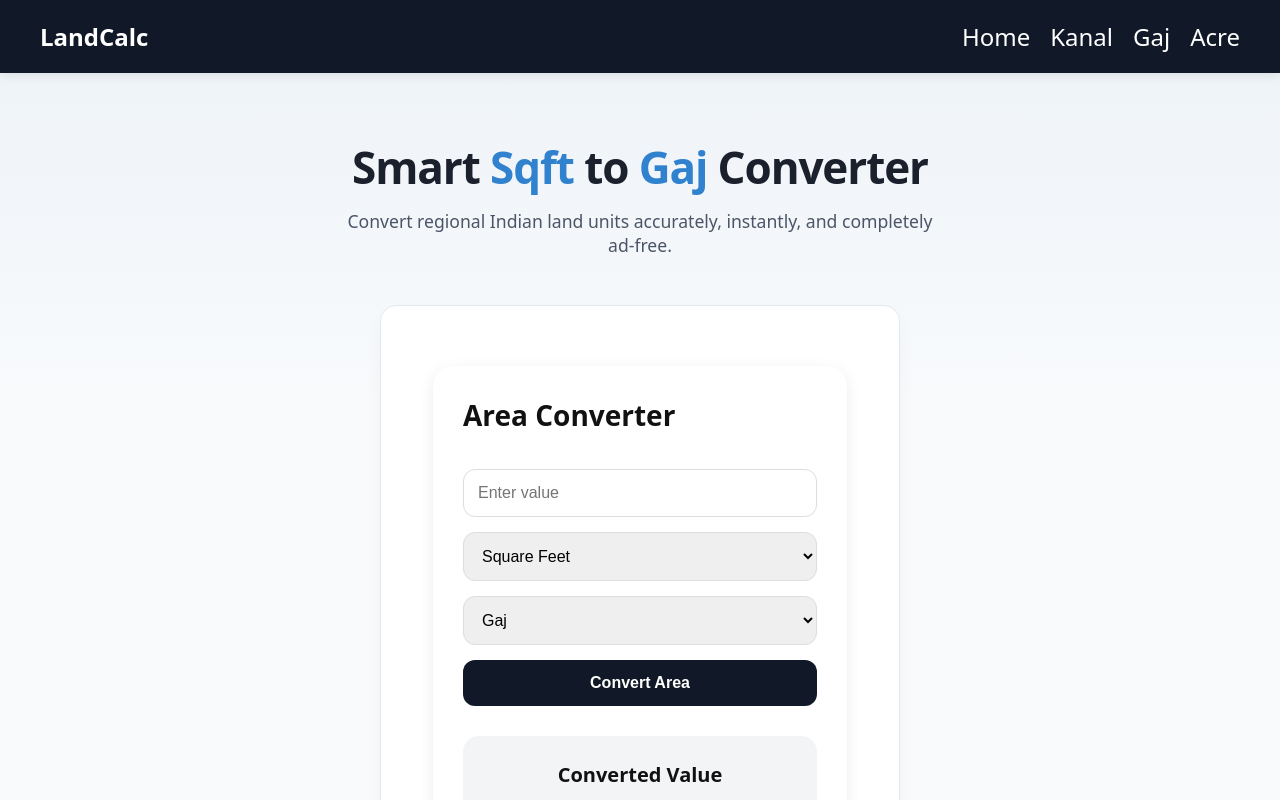
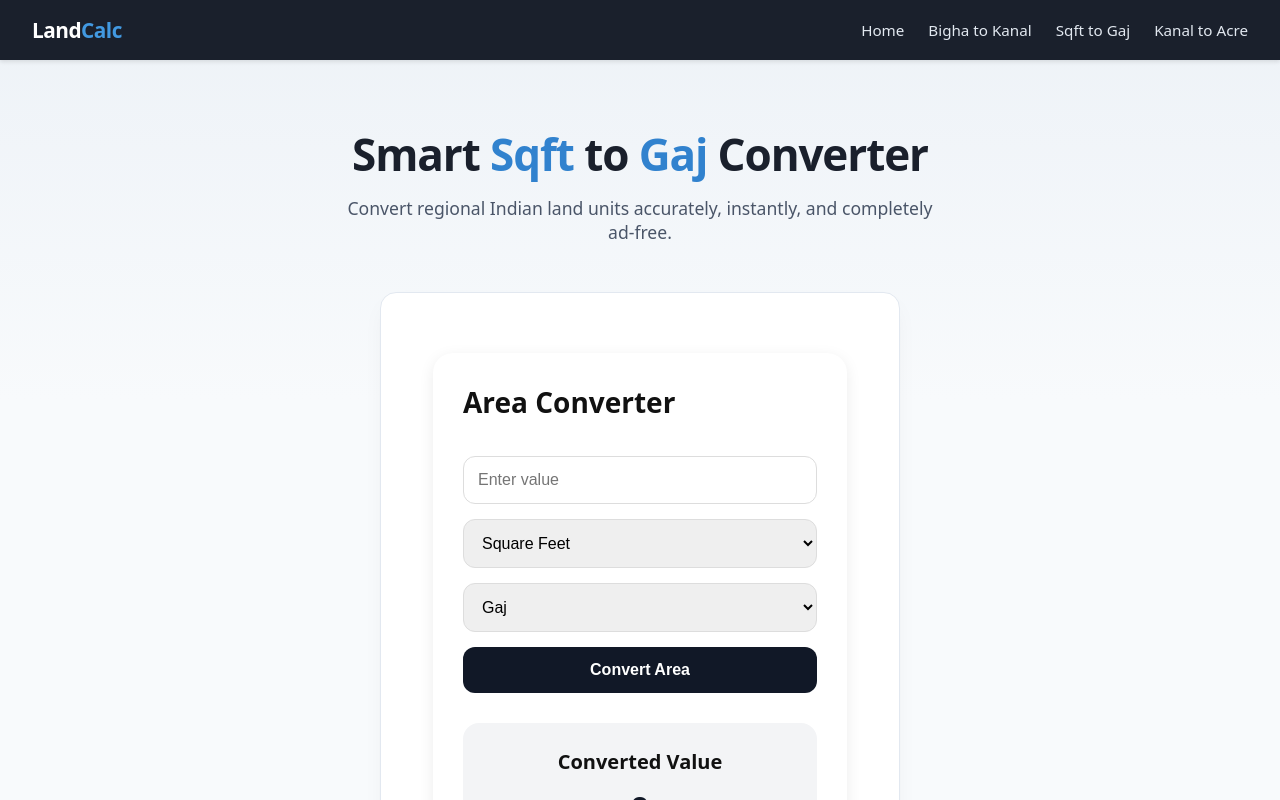
Before and after one commit to Shankarm3/landcalc-next, a Next.js app: page / in a window 1280 px wide. Shown: the top 800 px of the page. Built offline with nearby package versions, Linux system fonts and the light colour scheme.

Commit message:
chore: wiping old folder layout

```diff
--- a/components/Navbar.js
+++ b/components/Navbar.js
@@ -2,17 +2,83 @@ import Link from "next/link";
 
 export default function Navbar() {
    return (
-      <nav className="navbar">
-         <div className="logo">LandCalc</div>
+      <nav
+         style={{
+            backgroundColor: "#1a202c", // Deep premium slate/dark background
+            padding: "1rem 2rem",
+            boxShadow: "0 2px 4px rgba(0,0,0,0.1)",
+            display: "flex",
+            justifyContent: "space-between",
+            alignItems: "center",
+            fontFamily: "system-ui, -apple-system, sans-serif",
+         }}
+      >
+         {/* Left side: Brand Logo / Name */}
+         <Link
+            href="/"
+            style={{
+               color: "#ffffff",
+               textDecoration: "none",
+               fontSize: "1.3rem",
+               fontWeight: "800",
+               letterSpacing: "-0.025em",
+            }}
+         >
+            Land<span style={{ color: "#4299e1" }}>Calc</span>
+         </Link>
 
-         <div className="nav-links">
-            <Link href="/">Home</Link>
-
-            <Link href="/kanal-to-sqft">Kanal</Link>
-
-            <Link href="/gaj-to-sqft">Gaj</Link>
-
-            <Link href="/acre-to-kanal">Acre</Link>
+         {/* Right side: Clean, Spacious Navigation Links */}
+         <div
+            style={{
+               display: "flex",
+               gap: "1.5rem",
+               alignItems: "center",
+            }}
+         >
+            <Link
+               href="/"
+               style={{
+                  color: "#e2e8f0",
+                  textDecoration: "none",
+                  fontSize: "0.95rem",
+                  fontWeight: "500",
+               }}
+            >
+               Home
+            </Link>
+            <Link
+               href="/bigha-to-kanal"
+               style={{
+                  color: "#e2e8f0",
+                  textDecoration: "none",
+                  fontSize: "0.95rem",
+                  fontWeight: "500",
+               }}
+            >
+               Bigha to Kanal
+            </Link>
+            <Link
+               href="/sqft-to-gaj"
+               style={{
+                  color: "#e2e8f0",
+                  textDecoration: "none",
+                  fontSize: "0.95rem",
+                  fontWeight: "500",
+               }}
+            >
+               Sqft to Gaj
+            </Link>
+            <Link
+               href="/kanal-to-acre"
+               style={{
+                  color: "#e2e8f0",
+                  textDecoration: "none",
+                  fontSize: "0.95rem",
+                  fontWeight: "500",
+               }}
+            >
+               Kanal to Acre
+            </Link>
          </div>
       </nav>
    );
```
